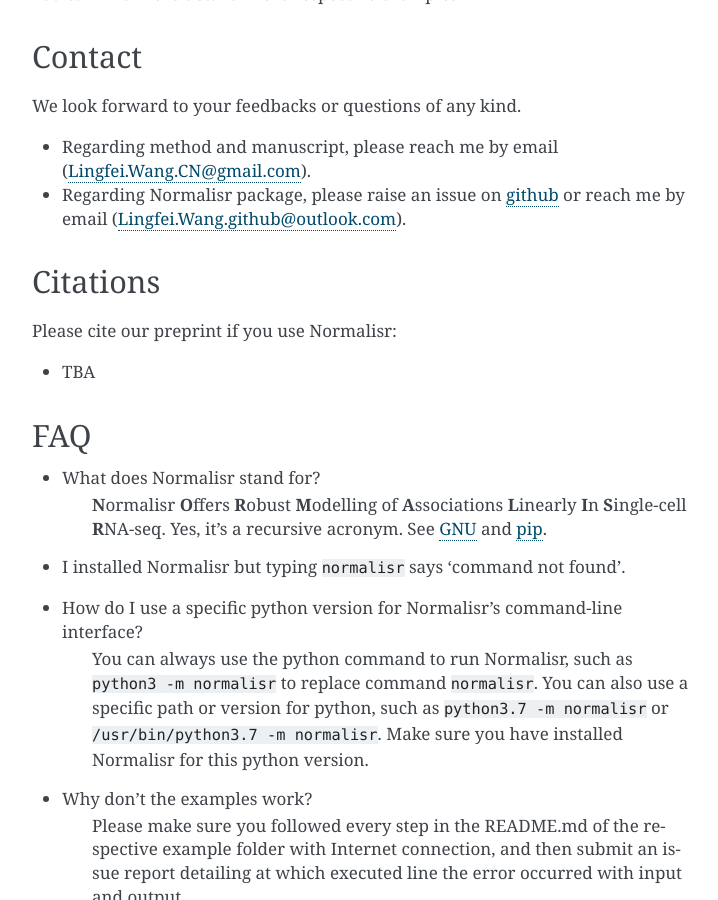
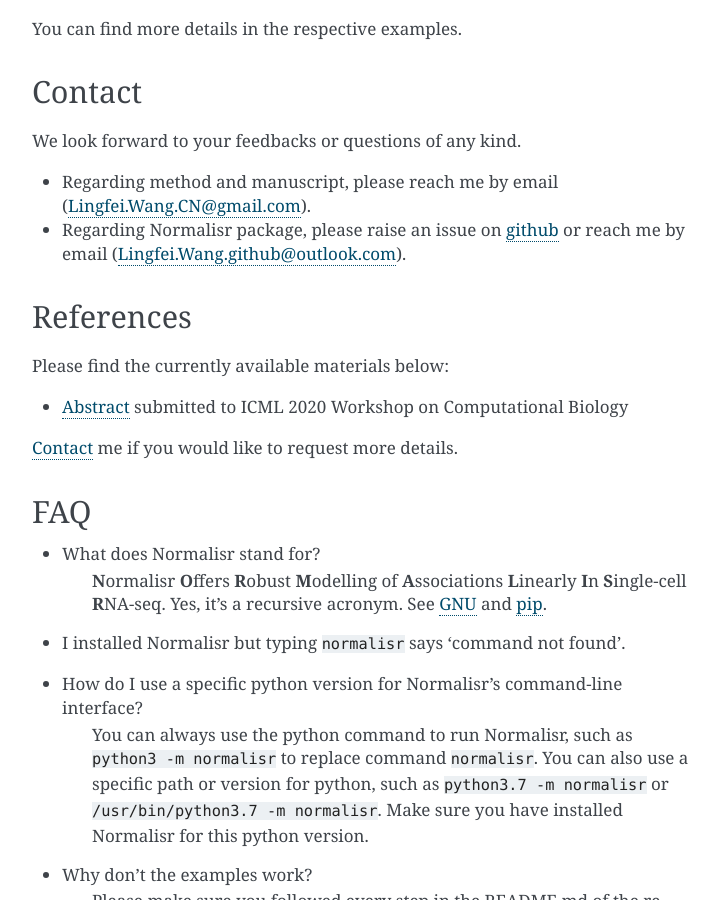
Before and after one commit to lingfeiwang/normalisr, a Sphinx documentation site: the page built from docs/source/quickstart.rst, in a window 1280 px wide and 900 px high, scrolled down 2011 px. Shown: the whole window, without its empty margins (388-1106 px from the left). Built offline with Sphinx 7.4.7, drawn with Linux system fonts in a browser that asks for light colours; some of the changed text lies outside the part shown.

Commit message:
Updated documentation and abstract submission.

```diff
--- a/README.rst
+++ b/README.rst
@@ -1,11 +1,18 @@
 =========
 Normalisr
 =========
+.. image:: https://img.shields.io/pypi/v/normalisr?color=informational
+   :target: https://pypi.python.org/pypi/normalisr
+
+.. image:: https://zenodo.org/badge/242889849.svg
+   :target: https://zenodo.org/badge/latestdoi/242889849
+
+
 Normalisr is a parameter-free normalization-association two-step inferential framework for scRNA-seq that solves case-control differential expression, co-expression, and pooled CRISPRi scRNA-seq screen under one umbrella of linear association testing. Normalisr addresses sparsity and technical confounding challenges of scRNA-seq with posterior mRNA abundances, nonlinear cellular summary covariates, and mean and variance normalization. All these enable linear association testing to achieve optimal sensitivity, specificity, and speed in all above scenarios.
 
 Normalisr follows the conventional framework of normalization/imputation of scRNA-seq, and aims to recover the true, biological, but hidden expression levels which any analyses may then operate upon. Then, linear association testing provides a unified inferential framework with numerous advantages: (i) exact P-value estimation without permutation, (ii) native removal of covariates as fixed effects, (iii) non-parametric robustness, (iv) unbeatable time and memory complexities, and (v) extension potentials such as variations in genetic relatedness.
 
-Normalisr is written in Python3 and provides a command-line and a python functional interface. You can read more about Normalisr from our preprint (See Citations_).
+Normalisr is written in Python3 and provides a command-line and a python functional interface. You can read more about Normalisr from our preprint (See References_).
 
 Installation
 =============
@@ -50,11 +57,13 @@
 * Regarding method and manuscript, please reach me by email (Lingfei.Wang.CN@gmail.com).
 * Regarding Normalisr package, please raise an issue on `github <https://github.com/lingfeiwang/normalisr/issues/new>`_ or reach me by email (Lingfei.Wang.github@outlook.com).
 
-Citations
+References
 ==========================
-Please cite our preprint if you use Normalisr:
+Please find the currently available materials below:
 
-* TBA
+* `Abstract <https://github.com/lingfeiwang/normalisr/raw/master/docs/preprint/ICML2020-WCB.pdf>`_ submitted to ICML 2020 Workshop on Computational Biology
+
+Contact_ me if you would like to request more details.
 
 FAQ
 ==========================
--- a/docs/source/conf.py
+++ b/docs/source/conf.py
@@ -28,7 +28,7 @@
 # extensions coming with Sphinx (named 'sphinx.ext.*') or your custom
 # ones.
 extensions = ['sphinx.ext.autodoc','sphinx.ext.autosummary','sphinx.ext.napoleon',
-'sphinxtogithub'
+'sphinxtogithub','sphinx.ext.imgconverter'
 ]
 
 # Add any paths that contain templates here, relative to this directory.
```
Also changed, not shown: examples/GSE123139/README.md, 7 other files.
